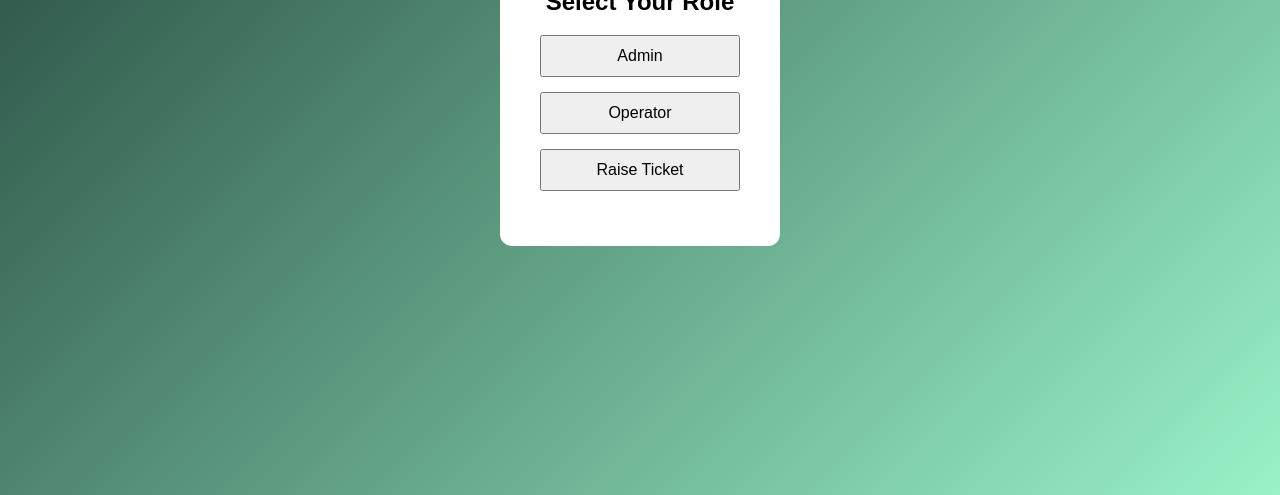
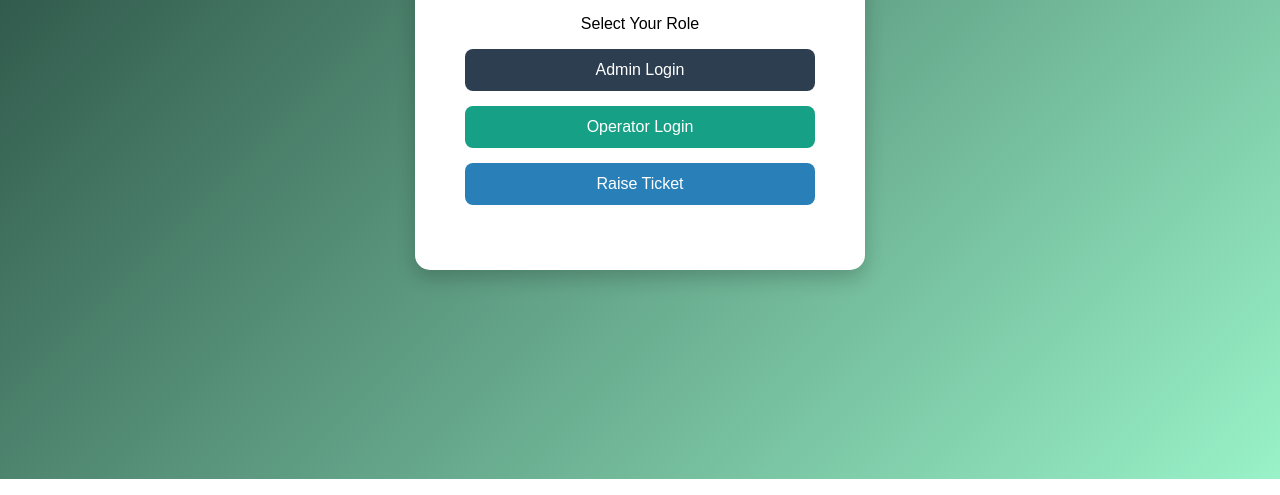
Before and after one commit to somnath516/automated-support-system, a website: page client/role.html in a window 1280 px wide. Shown: the part 321-816 px from the top of the page. Drawn offline with Linux system fonts and the light colour scheme.

Commit message:
Updated role flow and loading page

```diff
--- a/client/role.html
+++ b/client/role.html
@@ -1,40 +1,86 @@
 <!DOCTYPE html>
 <html>
 <head>
-    <title>Select Role</title>
+    <title>Automated Support System - Select Role</title>
     <style>
         body {
-            font-family: Arial;
+            font-family: Arial, sans-serif;
             display: flex;
             justify-content: center;
             align-items: center;
             height: 100vh;
+            margin: 0;
             background: linear-gradient(135deg, #1f4037, #99f2c8);
         }
+
         .box {
             background: white;
-            padding: 40px;
-            border-radius: 12px;
+            padding: 50px;
+            border-radius: 15px;
             text-align: center;
+            width: 350px;
+            box-shadow: 0 8px 20px rgba(0,0,0,0.2);
         }
+
+        h2 {
+            margin-bottom: 30px;
+        }
+
         button {
             display: block;
-            width: 200px;
-            margin: 15px auto;
-            padding: 10px;
+            width: 100%;
+            margin: 15px 0;
+            padding: 12px;
             font-size: 16px;
+            border: none;
+            border-radius: 8px;
             cursor: pointer;
+            transition: 0.3s;
+        }
+
+        .admin {
+            background-color: #2c3e50;
+            color: white;
+        }
+
+        .operator {
+            background-color: #16a085;
+            color: white;
+        }
+
+        .ticket {
+            background-color: #2980b9;
+            color: white;
+        }
+
+        button:hover {
+            opacity: 0.85;
+        }
+
+        .footer {
+            margin-top: 20px;
+            font-size: 13px;
+            color: gray;
         }
     </style>
 </head>
 <body>
 
 <div class="box">
-    <h2>Select Your Role</h2>
+    <h2>Automated Support System</h2>
+    <p>Select Your Role</p>
 
-    <button onclick="goToLogin('admin')">Admin</button>
-    <button onclick="goToLogin('operator')">Operator</button>
-    <button onclick="goToTicket()">Raise Ticket</button>
+    <button class="admin" onclick="goToLogin('admin')">
+        Admin Login
+    </button>
+
+    <button class="operator" onclick="goToLogin('operator')">
+        Operator Login
+    </button>
+
+    <button class="ticket" onclick="goToTicket()">
+        Raise Ticket
+    </button>
 </div>
 
 <script>
```
Also changed, not shown: client/loading.html (added, +28 -0 lines).
